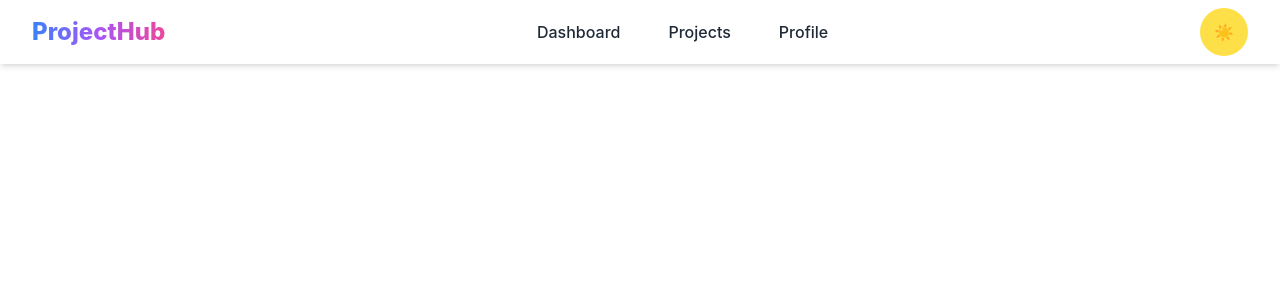
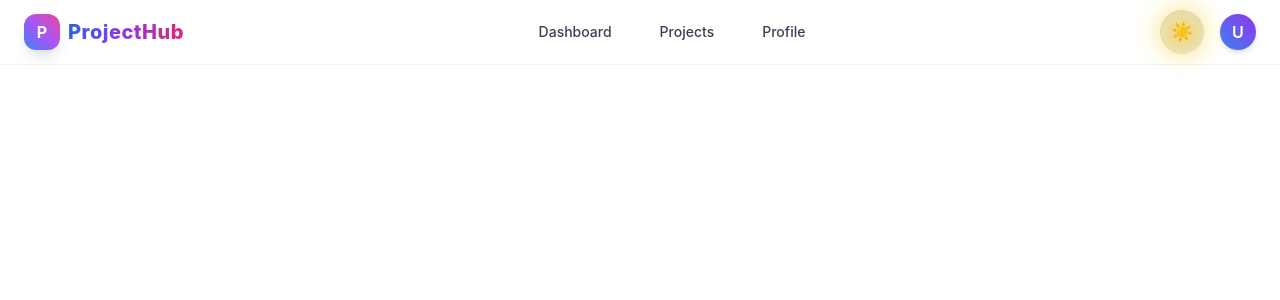
Before and after one commit to mouadab2023/projecthub-frontend, a React (Create React App) app: page / in a window 1280 px wide. Shown: the top 300 px of the page. Built offline with nearby package versions, Linux system fonts and the light colour scheme.

Commit message:
enhance Header ui

```diff
--- a/src/components/Header.jsx
+++ b/src/components/Header.jsx
@@ -1,55 +1,101 @@
-import React, {useContext} from "react";
-import {ThemeContext} from "../providers/ThemeProvider";
+import React, { useContext } from "react";
+import { ThemeContext } from "../providers/ThemeProvider";
 
 const Header = () => {
-    const {isDark, setIsDark} = useContext(ThemeContext);
+    const { isDark, setIsDark } = useContext(ThemeContext);
 
     return (
-        <header className="bg-white dark:bg-gray-900 shadow-md sticky top-0 z-50 transition-colors duration-500">
-            <div className="max-w-7xl mx-auto px-4 sm:px-6 lg:px-8">
+        <header
+            className="
+        sticky top-0 z-50 backdrop-blur-xl transition-colors duration-500
+        bg-white/70 dark:bg-gray-900/70
+        border-b border-gray-200/50 dark:border-white/10
+      "
+        >
+            <div className="max-w-7xl mx-auto px-6">
                 <div className="flex justify-between items-center h-16">
 
                     {/* Logo */}
-                    <div className="flex-shrink-0">
-                        <h1 className="text-2xl font-extrabold bg-gradient-to-r from-blue-500 via-purple-500 to-pink-500 bg-clip-text text-transparent">
+                    <div className="flex items-center space-x-2 cursor-pointer group">
+                        <div className="
+              w-9 h-9 rounded-xl bg-gradient-to-tr from-blue-500 via-purple-500 to-pink-500
+              flex items-center justify-center text-white font-bold shadow-lg
+              group-hover:scale-105 transition
+            ">
+                            P
+                        </div>
+                        <h1 className="
+              text-xl font-extrabold tracking-wide
+              bg-gradient-to-r from-blue-600 via-purple-600 to-pink-600
+              dark:from-blue-400 dark:via-purple-400 dark:to-pink-400
+              bg-clip-text text-transparent
+            ">
                             ProjectHub
                         </h1>
                     </div>
 
-                    {/* Navigation desktop */}
-                    <nav className="hidden md:flex space-x-12">
-                        <a
-                            className="text-gray-800 dark:text-gray-100 hover:text-blue-500 dark:hover:text-pink-400 transition-colors duration-300 font-medium"
-                        >
-                            Dashboard
-                        </a>
-                        <a
-                            className="text-gray-800 dark:text-gray-100 hover:text-yellow-500 dark:hover:text-purple-400 transition-colors duration-300 font-medium"
-                        >
-                            Projects
-                        </a>
-                        <a
-                            className="text-gray-800 dark:text-gray-100 hover:text-green-500 dark:hover:text-blue-400 transition-colors duration-300 font-medium"
-                        >
-                            Profile
-                        </a>
+                    {/* Navigation */}
+                    <nav className="hidden md:flex items-center space-x-12">
+
+                        {["Dashboard", "Projects", "Profile"].map((item) => (
+                            <a
+                                key={item}
+                                className="
+                  relative text-sm font-medium cursor-pointer
+                  text-gray-700 dark:text-gray-200
+                  hover:text-blue-600 dark:hover:text-pink-400
+                  transition-colors duration-300
+                  after:absolute after:left-0 after:-bottom-1 after:h-[2px] after:w-0
+                  after:bg-gradient-to-r after:from-blue-500 after:to-pink-500
+                  after:transition-all after:duration-300 hover:after:w-full
+                "
+                            >
+                                {item}
+                            </a>
+                        ))}
+
                     </nav>
 
-                    {/* Toggle Dark/Light */}
+                    {/* Right actions */}
                     <div className="flex items-center space-x-4">
+
+                        {/* Theme toggle */}
                         <button
                             onClick={() => setIsDark(!isDark)}
-                            className={`w-12 h-12 rounded-full flex items-center justify-center transition-all duration-500 transform hover:scale-110 ${
-                                isDark ? "bg-purple-500 text-yellow-300" : "bg-yellow-300 text-purple-700"
-                            }`}
+                            className="
+                relative w-11 h-11 rounded-full flex items-center justify-center
+                transition-all duration-500 hover:scale-110
+                bg-gray-200 dark:bg-gray-800
+                shadow-inner
+              "
                         >
-                            {isDark ? "🌙" : "☀️"}
+              <span
+                  className={`
+                  absolute inset-0 rounded-full blur-md opacity-60
+                  ${isDark ? "bg-purple-500" : "bg-yellow-400"}
+                `}
+              ></span>
+
+                            <span className="relative text-lg">
+                {isDark ? "🌙" : "☀️"}
+              </span>
                         </button>
+
+                        {/* Avatar placeholder */}
+                        <div className="
+              w-9 h-9 rounded-full bg-gradient-to-tr from-blue-500 to-purple-600
+              flex items-center justify-center text-white font-semibold shadow-md cursor-pointer
+              hover:scale-105 transition
+            ">
+                            U
+                        </div>
+
                     </div>
 
                 </div>
             </div>
         </header>
     );
-}
+};
+
 export default Header;
```
